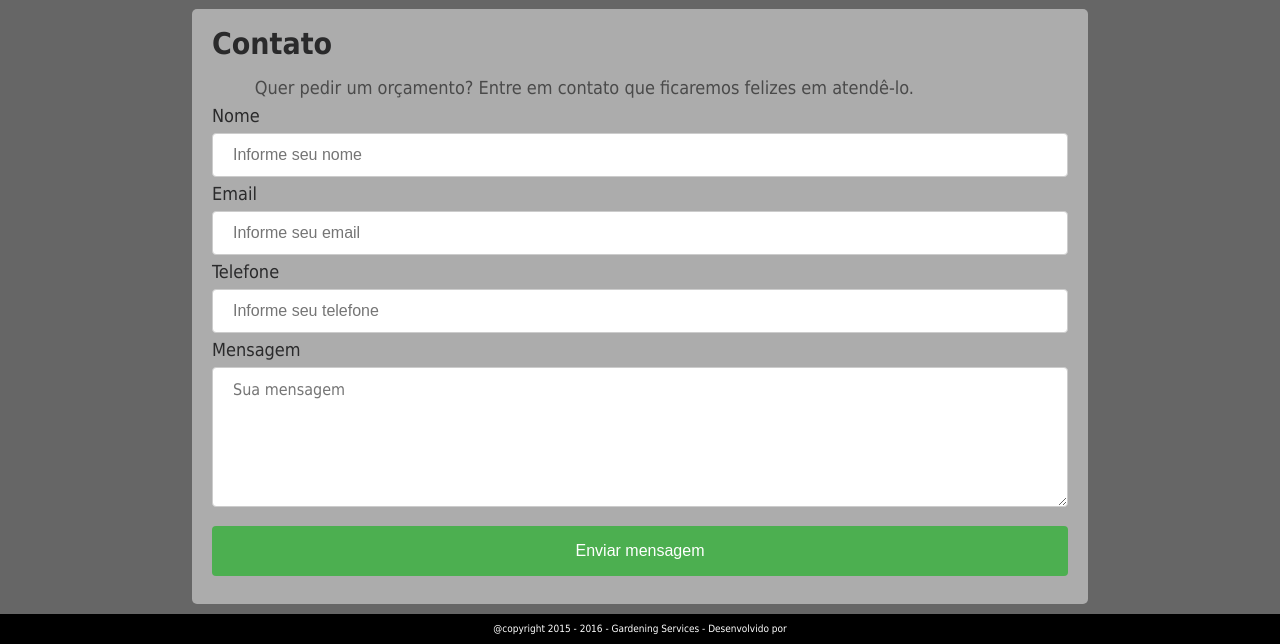
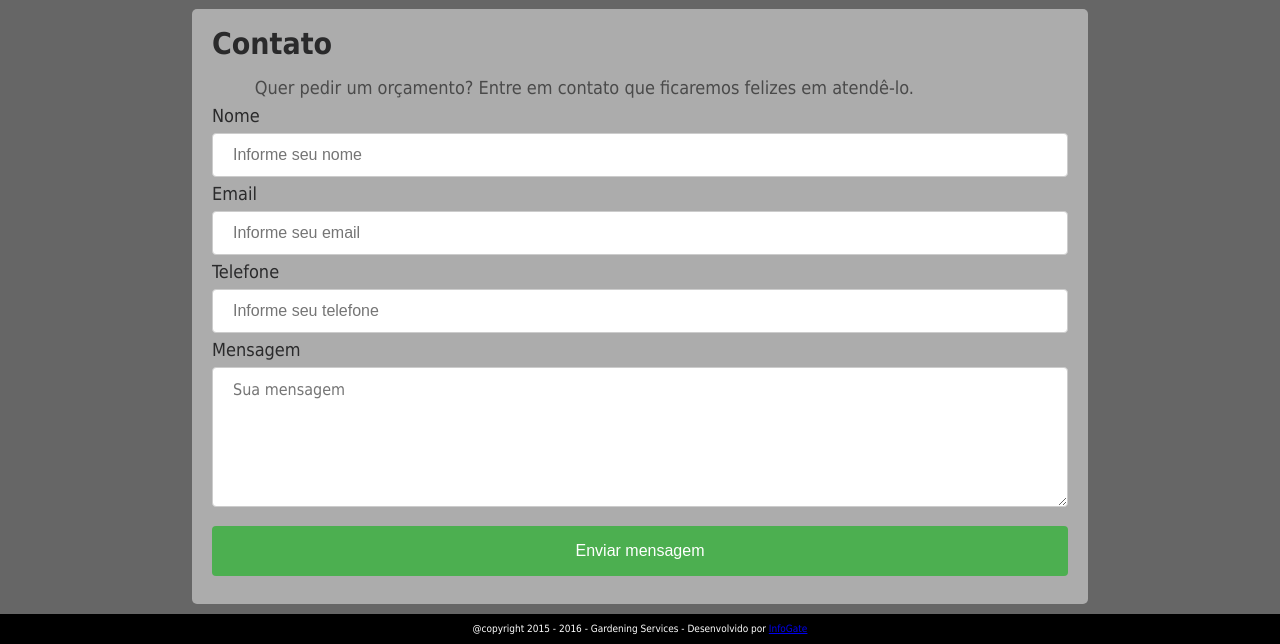
Before and after one commit to Renetf77/gardeningservice, a PHP site: page /gardeningservice/ in a window 1280 px wide. Shown: the part 1473-2117 px from the top of the page. Run offline with PHP 8.4, Linux system fonts and the light colour scheme; some libraries are stand-ins or nearby versions.

Commit message:
Inicio projeto infogate

```diff
--- a/index.php
+++ b/index.php
@@ -8,13 +8,13 @@
         <!--<base href="http://localhost/gardeningservice/">-->
         <link rel="canonical" href="http://www.gardeningservices.com.br/" />
         <link rel="shortcut icon" href="img/favicon2.ico" />
-        <link rel="publisher" href="http://www.rtfdesign.com.br"/>
+        <link rel="publisher" href="http://www.infogate.com.br"/>
         <!-- FACEBOOK -->
         <meta property="og:site_name" content="GardeningServices"/>
         <meta property="og:url" content="http://www.gardeningservicse.com.br/"/>
         <meta property="og:title" content="Gardening Services"/>
         <meta property="og:type" content="website"/>
-        <meta property="article:publisher" content="RTF Design" />
+        <meta property="article:publisher" content="Info Gate" />
         <link rel="stylesheet" href="css/reset.css"/>
         <link rel="stylesheet" href="css/main.css"/>
         <link rel="stylesheet" href="css/font-awesome.min.css">
@@ -262,7 +262,7 @@
         <div id="footer">
             <div class="gspace">
                 <footer>
-                    <span class="footer">@copyright 2015 - <?= date('Y'); ?> - Gardening Services - Desenvolvido por</span>
+                    <span class="footer">@copyright 2015 - <?= date('Y'); ?> - Gardening Services - Desenvolvido por <a href="http://www.infogate.com.br" title="InfoGate">InfoGate</a></span>
                 </footer>
             </div>
         </div>
```
